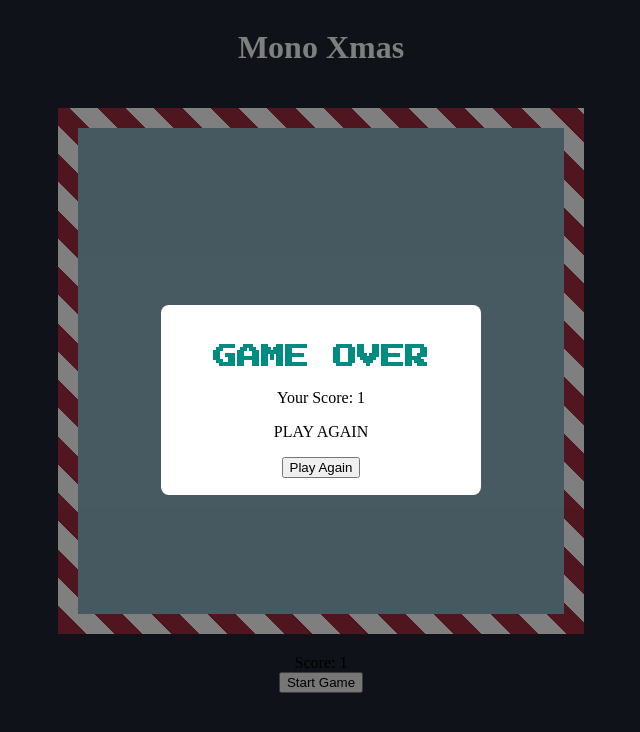
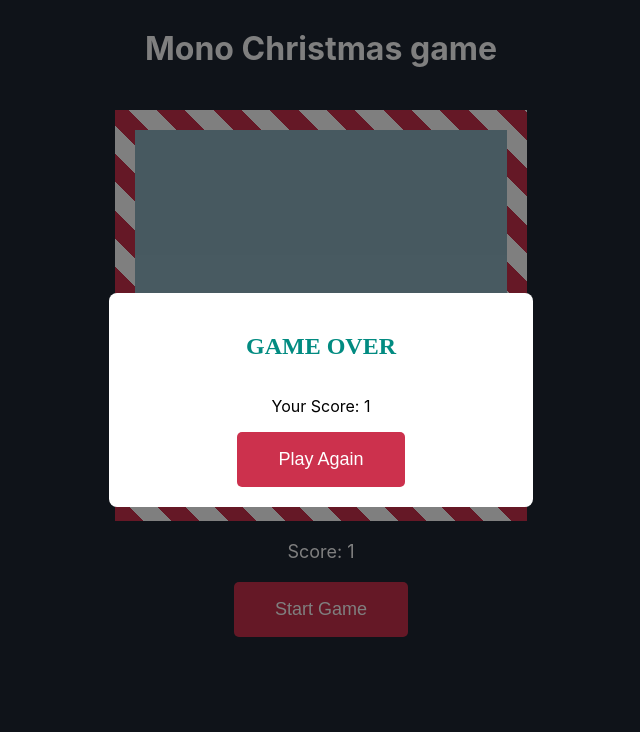
Before and after one commit to BenjaminMontibeler/MonoXmas, a React (Create React App) app in the folder react-snake-finished/: page / in a window 1280 px wide. Both pictures are taken after a click on the button "Start Game". Shown: the top 732 px of the page, without its empty margins (319-959 px from the left). Built offline with nearby package versions, Linux system fonts and the light colour scheme.

Commit message:
Adjusted styling and layout

```diff
--- a/react-snake-finished/src/App.js
+++ b/react-snake-finished/src/App.js
@@ -10,7 +10,7 @@ import {
 } from "./constants";
 import "./css/style.css";
 import GameOverModal from "./GameOverModal";
-import '@fortawesome/fontawesome-free/css/all.css';
+// import '@fortawesome/fontawesome-free/css/all.css';
 
 
 
@@ -140,16 +140,10 @@ const App = () => {
   }, [snake, apple, gameOver]);
 
   return (
-    <div role="button" tabIndex="0" onKeyDown={e => moveSnake(e)}
-    style={{
-      display: "flex",
-      flexDirection: "column",
-      alignItems: "center",
-      justifyContent: "center",
-    }}>
-      <h1 style={{ color: '#ffffff' }}>Mono Xmas</h1>
+    <div className="container" role="button" tabIndex="0" onKeyDown={e => moveSnake(e)}>
+      <h1 style={{ color: '#ffffff' }}>Mono Christmas game</h1>
       <canvas
-        className="container"
+        className="game-canvas"
         ref={canvasRef}
         width={`${CANVAS_SIZE[0]}px`}
         height={`${CANVAS_SIZE[1]}px`}
@@ -170,9 +164,9 @@ const App = () => {
         <i className="fa fa-arrow-left"></i>
         </button>
       </div>
-      <div>Score: {score}</div>
+      <span className="score">Score: {score}</span>
       {gameOver && <GameOverModal score={score} startGame={startGame} />}
-      <button onClick={startGame}>Start Game</button>
+      <button className="btn--primary" onClick={startGame}>Start Game</button>
     </div>
   );
 };
--- a/react-snake-finished/src/GameOverModal.js
+++ b/react-snake-finished/src/GameOverModal.js
@@ -8,8 +8,7 @@ const GameOverModal = ({ score, startGame }) => {
       <div className="modal-content">
         <h2>GAME OVER</h2>
         <p>Your Score: {score}</p>
-        <p>PLAY AGAIN</p>
-        <button onClick={startGame}>Play Again</button>
+        <button className="btn--primary" onClick={startGame}>Play Again</button>
       </div>
     </div>
   );
--- a/react-snake-finished/src/constants.js
+++ b/react-snake-finished/src/constants.js
@@ -1,4 +1,4 @@
-const CANVAS_SIZE = [800, 800];
+const CANVAS_SIZE = [600, 600];
 const SNAKE_START = [
   [8, 7],
 ];
--- a/react-snake-finished/src/css/style.css
+++ b/react-snake-finished/src/css/style.css
@@ -1,25 +1,35 @@
-@import url('https://fonts.googleapis.com/css2?family=Press+Start+2P&display=swap');
+/* @import url('https://fonts.googleapis.com/css2?family=Press+Start+2P&display=swap'); */
 body {
-	background-color: #1E2633;
+  font-family: National2, -apple-system, BlinkMacSystemFont, Segoe UI, Roboto,
+    Oxygen, Ubuntu, Cantarell, Fira Sans, Droid Sans, Helvetica Neue, Helvetica,
+    Arial, sans-serif;
+  transition: all 0.25s cubic-bezier(0.65, 0, 0.17, 0.98);
+  background-color: #1e2633;
 }
 
 h2 {
-   color: #028B81;
-   font-family: 'Press Start 2P', serif;
-
+  color: #028b81;
+  font-family: "Press Start 2P", serif;
 }
 
 .container {
+  display: flex;
+  flex-direction: column;
+  align-items: center;
+  justify-content: center;
+  gap: 20px;
+}
+
+.game-canvas {
   background-color: rgba(173, 216, 230, 0.8);
-	display: inline-flex;
-	margin: 20px;
-	width: 38vw;
-	height: 38vw;
+  display: flex;
+  width: 29vw;
+  height: 29vw;
   border: 20px solid green;
   border-image: repeating-linear-gradient(
       45deg,
-		#A22D3E,
-		#A22D3E 20px,
+      #cc314d,
+      #cc314d 20px,
       white 20px,
       white 40px
     )
@@ -46,14 +56,23 @@ h2 {
 }
 
 .modal-content {
-	width: 280px;
-	height: 150px;
+  display: flex;
+  flex-direction: column;
+  align-items: center;
+  width: 30%;
   background: #fff;
   padding: 20px;
   border-radius: 8px;
   text-align: center;
+  font-family: National2, -apple-system, BlinkMacSystemFont, Segoe UI, Roboto,
+    Oxygen, Ubuntu, Cantarell, Fira Sans, Droid Sans, Helvetica Neue, Helvetica,
+    Arial, sans-serif;
 }
 
+.score {
+	font-size: 18px;
+	color: #fff;
+}
 
 .c-btn {
   display: grid;
@@ -80,7 +99,7 @@ h2 {
   align-items: center;
   justify-content: center;
   font-size: 18px;
-  font-family: 'Arial', sans-serif;
+  font-family: "Arial", sans-serif;
   cursor: pointer;
 }
 
@@ -115,3 +134,13 @@ h2 {
   grid-column: 1;
   grid-row: 2;
 }
+
+.btn--primary {
+  display: flex;
+  background-color: #cc314d;
+  border: 1px solid transparent;
+  border-radius: 5px;
+  color: #fff;
+  font-size: 18px;
+  padding: 16px 40px;
+}
```
Lines whose indentation alone changed are shown as unchanged.
